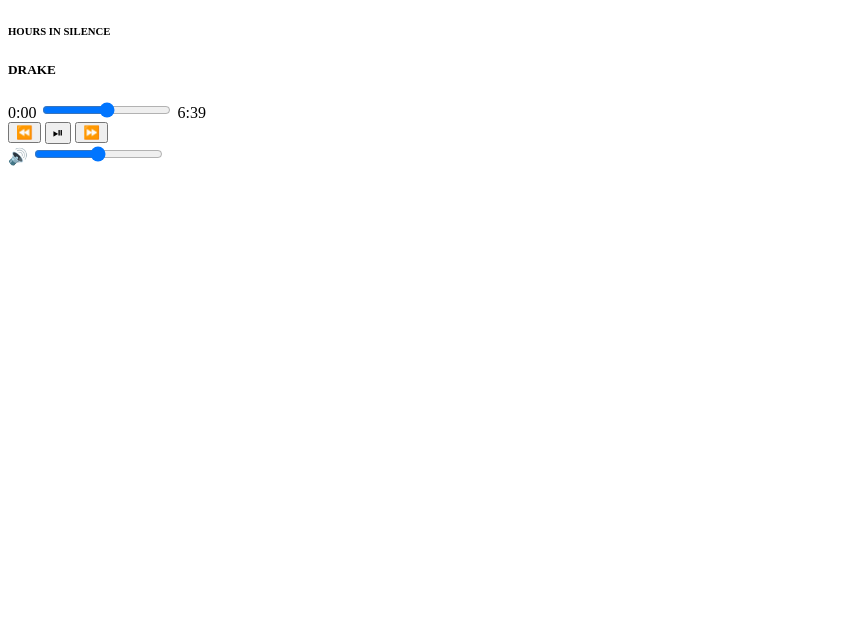
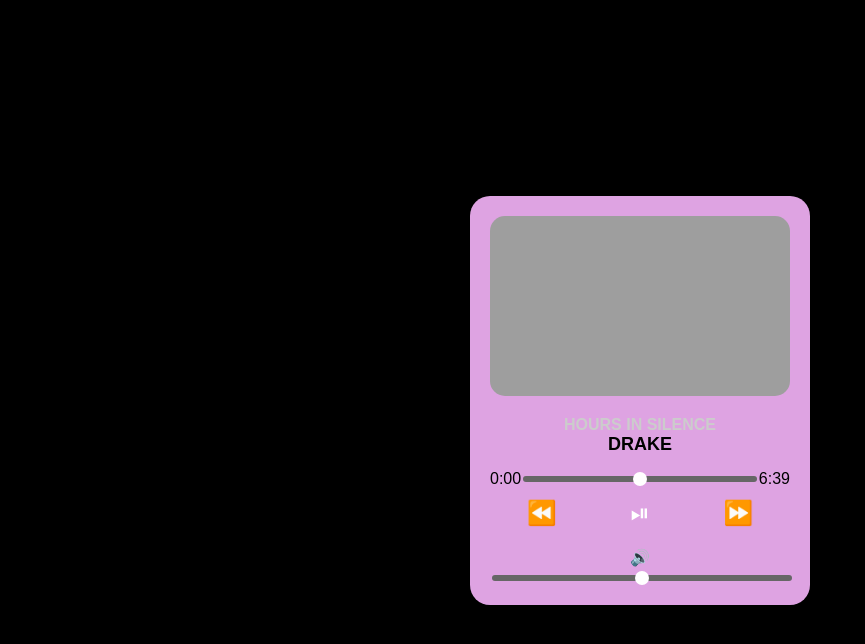
Before and after one commit to niaaford/music-playlist-app, a plain HTML site: page index.html in a window 1280 px wide. Shown: the whole page, without its empty margins (0-865 px from the left). Drawn offline with Linux system fonts and the light colour scheme; files that its build step writes are made by us from their sources; the site is published under a folder, as on GitHub Pages, so addresses that start at the root find nothing.

Commit message:
Fixed CSS path for Github pages

```diff
--- a/index.html
+++ b/index.html
@@ -4,7 +4,7 @@
     <meta charset="UTF-8">
     <meta name="viewport" content="width=device-width, initial-scale=1.0">
     <title>Nia's Playlist</title>
-    <link rel="stylesheet" href="/Playlist/style.css">
+    <link rel="stylesheet" href="./style.css">
 
 </head>
 <body>
```
